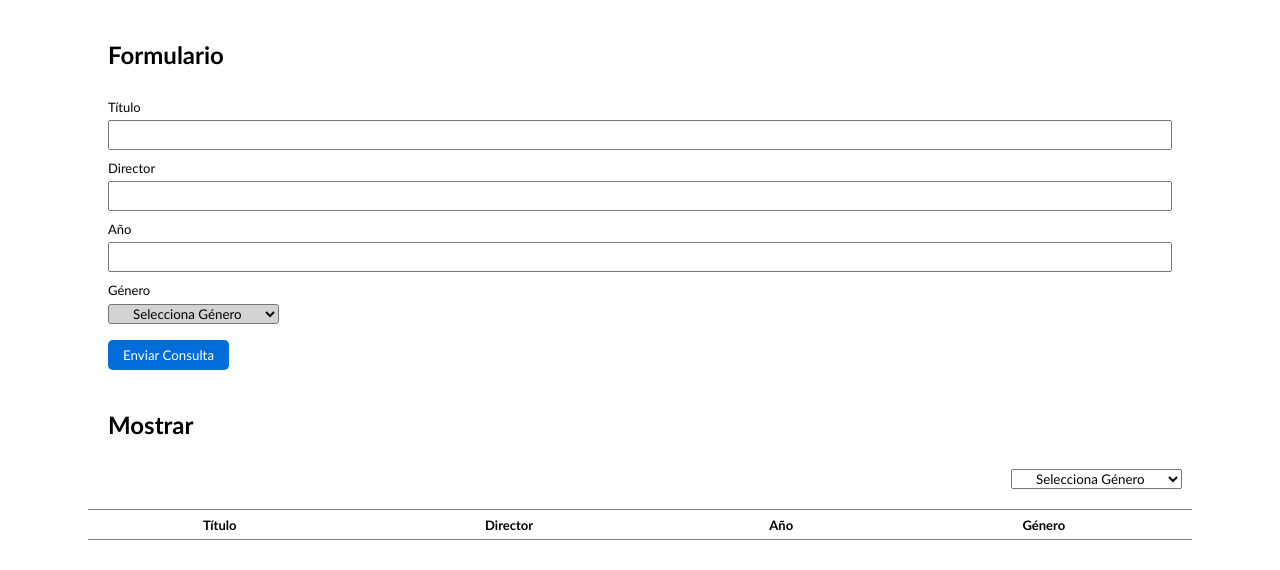
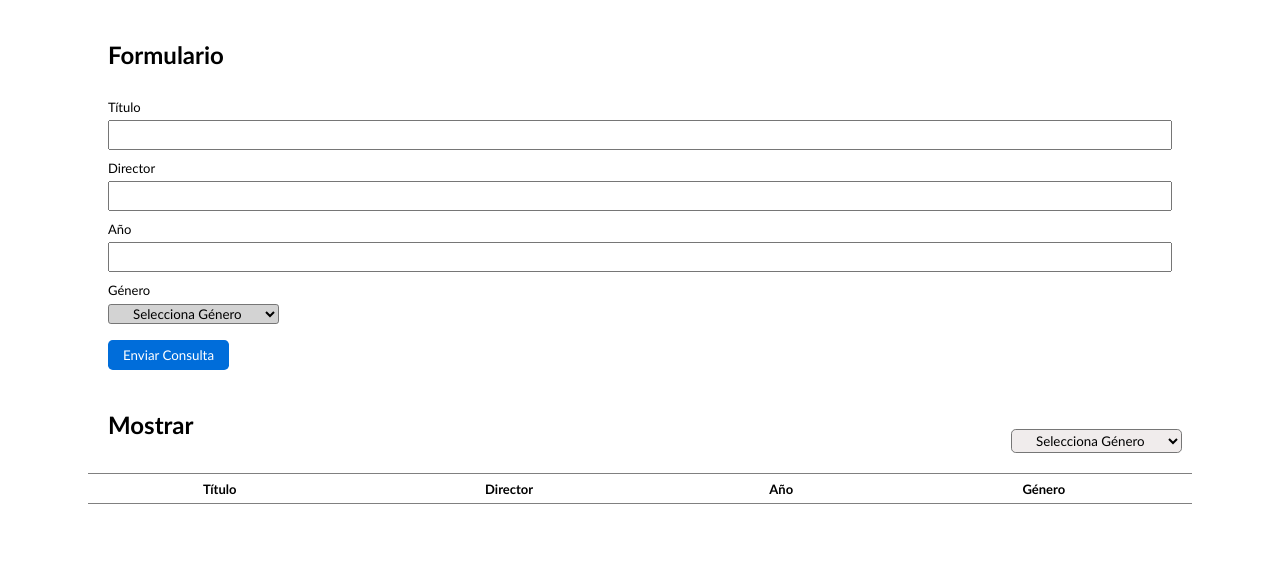
Before and after one commit to emiliolatorre/Formulario-Validaci-n, a plain HTML site: page index.html in a window 1280 px wide. Drawn offline with Linux system fonts and the light colour scheme.

Commit message:
ejercicio terminado

```diff
--- a/script.js
+++ b/script.js
@@ -1,8 +1,3 @@
-// Validación de formularios
-// FormData averigurar si acumula cada submit. diria que no, entonces crear otra const que acumule push.
-// en el segundo filtro cuando el array esta vacio ese boton debe estar disable. luego una vez activo, cuando no haya ninguna peli de ese genero, que salte un mensaje que no hay pelis de ese genero. otra opcion es que se llene ese filtro solo con los generos que hay en el array.
-
-
 document.addEventListener('DOMContentLoaded', () => {
 
 const myForm = document.querySelector('#myForm');
@@ -17,6 +12,7 @@ let generosUnicosArray = [];
 const fragment = document.createDocumentFragment()
 
 // EVENTOS
+
 myForm.addEventListener('submit',(event)=>{
     event.preventDefault();
     validarForm();
@@ -66,7 +62,7 @@ const validarForm =()=> {
     } else {
         peliculasAcumulado.push({titulo, director, año, genero});
         listaErrores.innerHTML = '';
-        myForm.reset() //COMPROBAR ESTO
+        myForm.reset();
     };
 };
 
@@ -76,7 +72,7 @@ const recogerGeneros = () => {
     const generosUnicos = new Set(generosAcumulado);
     generosUnicosArray = [...generosUnicos]
     })}
-//function crearOptions // para el segundo filtro//
+
 const pintarOptions = () => {
     filtro.innerHTML='';
     const seleccionaGenero = document.createElement('option');
@@ -86,11 +82,12 @@ const pintarOptions = () => {
         const option = document.createElement('option')
         option.value = genero;
         option.textContent = genero;
+        //fragment.append(option);
+        //filtro.appendChild(option); fuera del forEach
 
         filtro.appendChild(option);
     })
 }
-
 
 const pintarPelisFiltradas = () => {
     peliculasFiltradas.innerHTML = '';
@@ -117,6 +114,8 @@ const pintarPelisFiltradas = () => {
             newGenero.innerHTML = element.genero;
 
             newRow.append(newTitulo, newDirector, newAño, newGenero);
+            // fragment.append(newRow);
+            //peliculasFiltradas.append(fragment);
             peliculasFiltradas.append(newRow);
         });
     } else if (filtro.value === generosUnicosArray[1]) {
@@ -182,6 +181,7 @@ const pintarPelisFiltradas = () => {
 };
 };
 
+// aqui podria haber hecho primero una funcion solo para filtrar, y luego una segunda que pinto solo para ese filtro.
 
     /* otra forma relativa a objValidar
     if (titulo!='') {
@@ -214,18 +214,4 @@ const pintarPelisFiltradas = () => {
     }
 }]*/
 
-//otra forma de validar
-
-// regexr.com y regex101.com para practicar y testear expresiones regulares y cuando ya este bien la traemos a codigo.
-
-//validar email ^[a-z0-9]+@[a-z0-9]+\.[a-z](2,6)$
-
-//titulo acepta casi todo.
-//Director una o dos o tres palabras
-//Año cuatro cifras y entre 1800 y fecha actual (escalable, que vincule)
-// los datos de la pelicula, al enviar consulta, se generara un objeto con los campos del form (una vez validados), y luego almacenarlos en un array.
-//solo una funcion para llamar e imprimir los filtros
-
-//2 eventos: submit para almacenar // y el seclect de filtra change.
-
 });
--- a/style.css
+++ b/style.css
@@ -61,8 +61,11 @@ h2 {
 
 #Filtro {
     display: block;
-    height: 20px;
+    height: 24px;
+    background-color: rgb(240, 236, 236);
+    border-radius: 0.5cap;
     float: right;
+    margin-top: -40px;
     margin-right: 10px;
     margin-bottom: 20px;
 }
```
